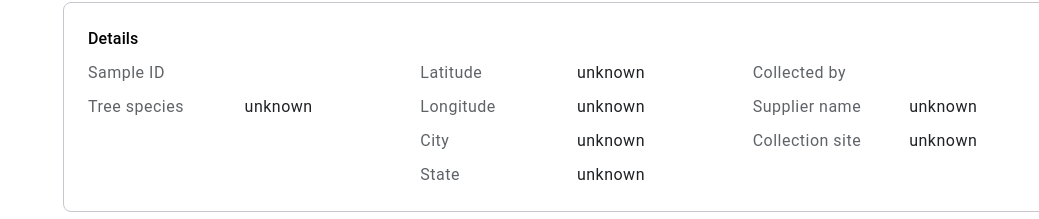
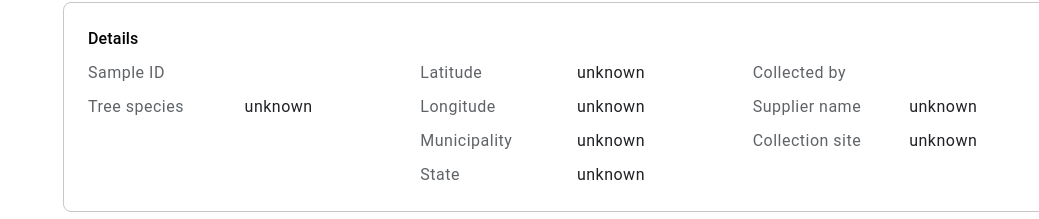
Before and after one commit to tnc-br/ddf-sample-tracking, a Next.js app in the folder sample_tracking/: page /sample-details in a window 1280 px wide. Shown: the part 1357-1576 px from the top of the page, without its empty margins (241-1280 px from the left). Built offline with nearby package versions, Linux system fonts and the light colour scheme; no server answers; the database is empty; sample sign-in values are in the browser's storage.

Commit message:
Fix 2 Issues

```diff
--- a/sample_tracking/app/sample-details/components/SampleDetailsSection.tsx
+++ b/sample_tracking/app/sample-details/components/SampleDetailsSection.tsx
@@ -48,8 +48,8 @@ const SampleDetailsSection: React.FC<Props> = ({ selectedDoc, sampleId }) => {
             <div className="detail-row">
                 <div className='detail'></div>
                 <div className='detail'>
-                    <span className="detail-name">{t('city')}</span>
-                    <span className='detail-value'>{selectedDoc['city'] || "unknown"}</span>
+                    <span className="detail-name">{t('municipality')}</span>
+                    <span className='detail-value'>{selectedDoc['municipality'] || "unknown"}</span>
                 </div>
                 <div className='detail'>
                     <span className="detail-name">{t('collectionSite')}</span>
--- a/sample_tracking/app/sample-details/components/ValiditySection.tsx
+++ b/sample_tracking/app/sample-details/components/ValiditySection.tsx
@@ -64,7 +64,7 @@ const ValiditySection: React.FC<Props> = ({ selectedDoc }) => {
         <div className='details'>
         <div className='section-title'>{t('validity')}</div>
         <div>
-            <ValidityTag validityLabel={validityLabel} isTrusted={false} city={selectedDoc['city']} lat={selectedDoc['lat']} lon={selectedDoc['lon']} />
+            <ValidityTag validityLabel={validityLabel} isTrusted={false} city={selectedDoc['municipality']} lat={selectedDoc['lat']} lon={selectedDoc['lon']} />
             {validityLabel === 'Not Likely' && (
                 <div className='samples-origin-pct'>
                     {t('pctSimilarSamplesStatedOrigin', { "pct": referenceIsotopePrecision })}
--- a/sample_tracking/app/sample-details/page.tsx
+++ b/sample_tracking/app/sample-details/page.tsx
@@ -113,7 +113,7 @@ export default function SampleDetails() {
                 <div className="tab-content" id="myTabContent">
                     <div>
                         <div className='header-validity'>
-                            <ValidityTag validityLabel={selectedDoc['validity'] || ''} isTrusted={trusted === 'trusted'} city={selectedDoc['city']} lat={selectedDoc['lat']} lon={selectedDoc['lon']}/>
+                                <ValidityTag validityLabel={selectedDoc['validity'] || ''} isTrusted={trusted === 'trusted'} city={selectedDoc['municipality']} lat={selectedDoc['lat']} lon={selectedDoc['lon']}/>
                         </div>
                         <div>
                             {trusted != 'trusted' ? <ValiditySection selectedDoc={selectedDoc || {}} /> : ''}
```
Also changed, not shown: 1 other file (tests, documents, lock files or other folders).
